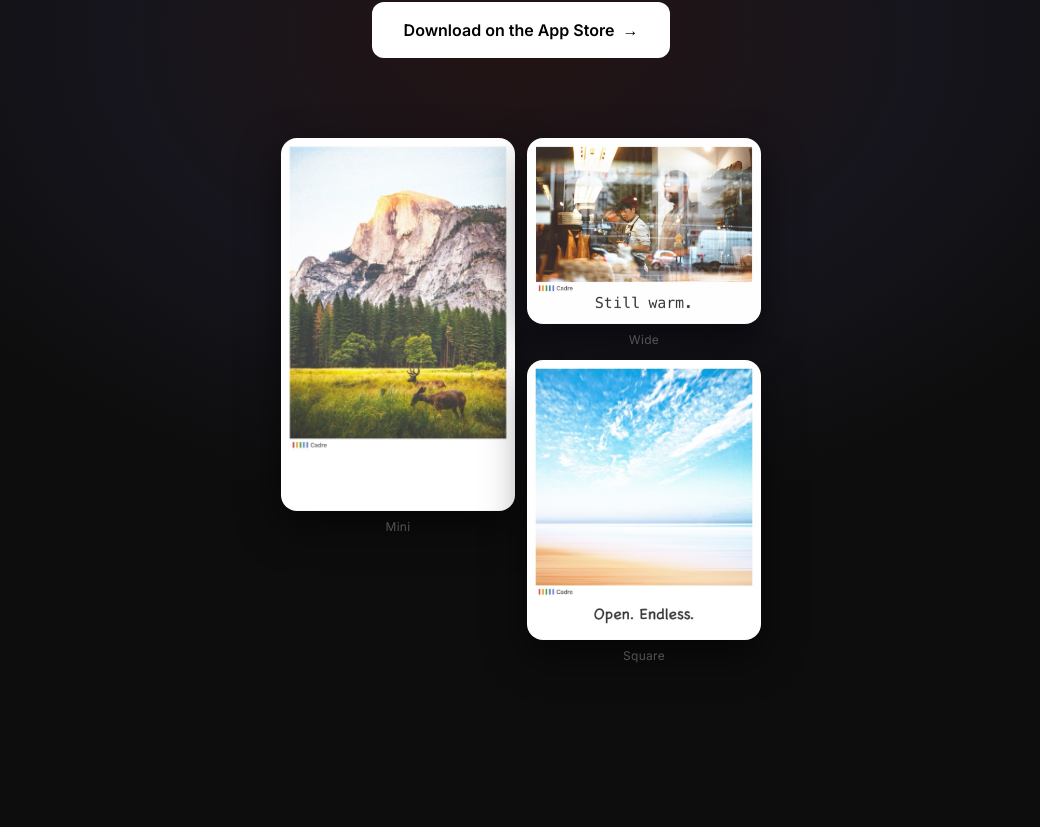
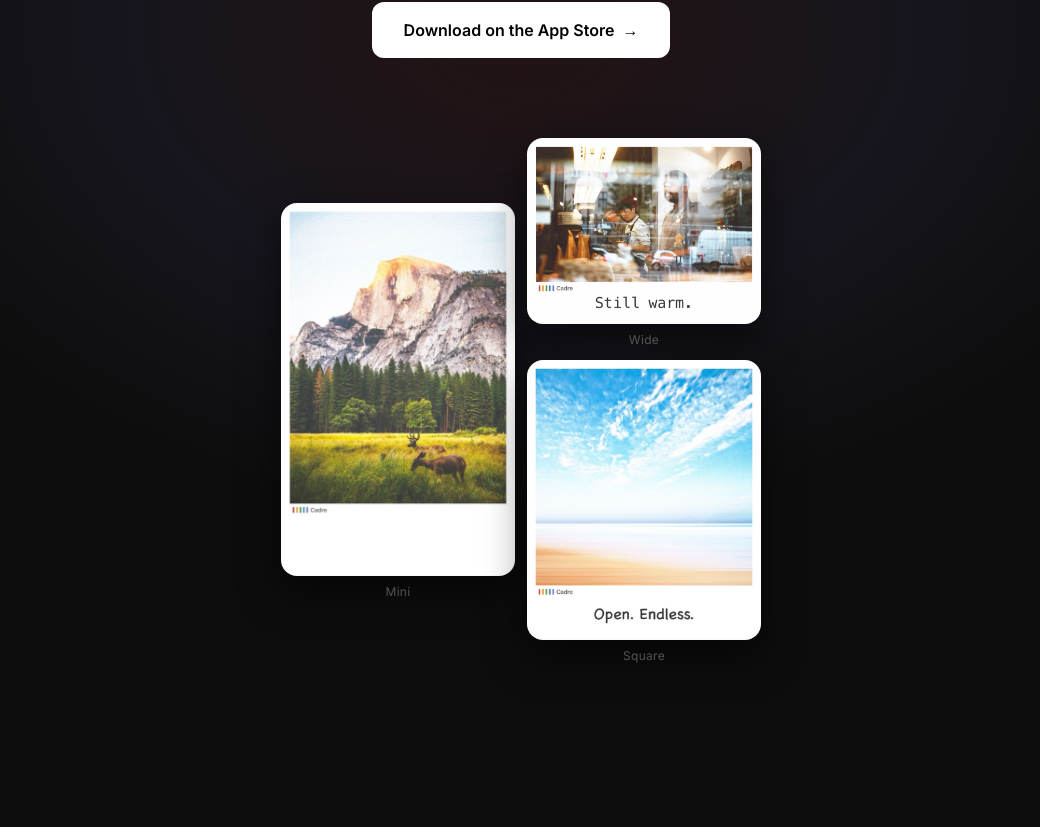
Before and after one commit to ekselereysin/CadreCamera.com, a React (Vite) app: page / in a window 1280 px wide. Shown: the part 428-1255 px from the top of the page, without its empty margins (119-1159 px from the left). Built offline with nearby package versions, Linux system fonts and the light colour scheme.

Commit message:
style: vertically center hero image groups

```diff
--- a/src/App.jsx
+++ b/src/App.jsx
@@ -94,7 +94,7 @@
 
       {/* Phone mockups */}
       <div className="relative z-10 mt-20 w-full max-w-lg mx-auto px-4">
-        <div className="grid grid-cols-2 gap-3">
+        <div className="grid grid-cols-2 gap-3 items-center">
           {/* Left — Mini */}
           <div className="flex flex-col gap-2">
             <img
```
